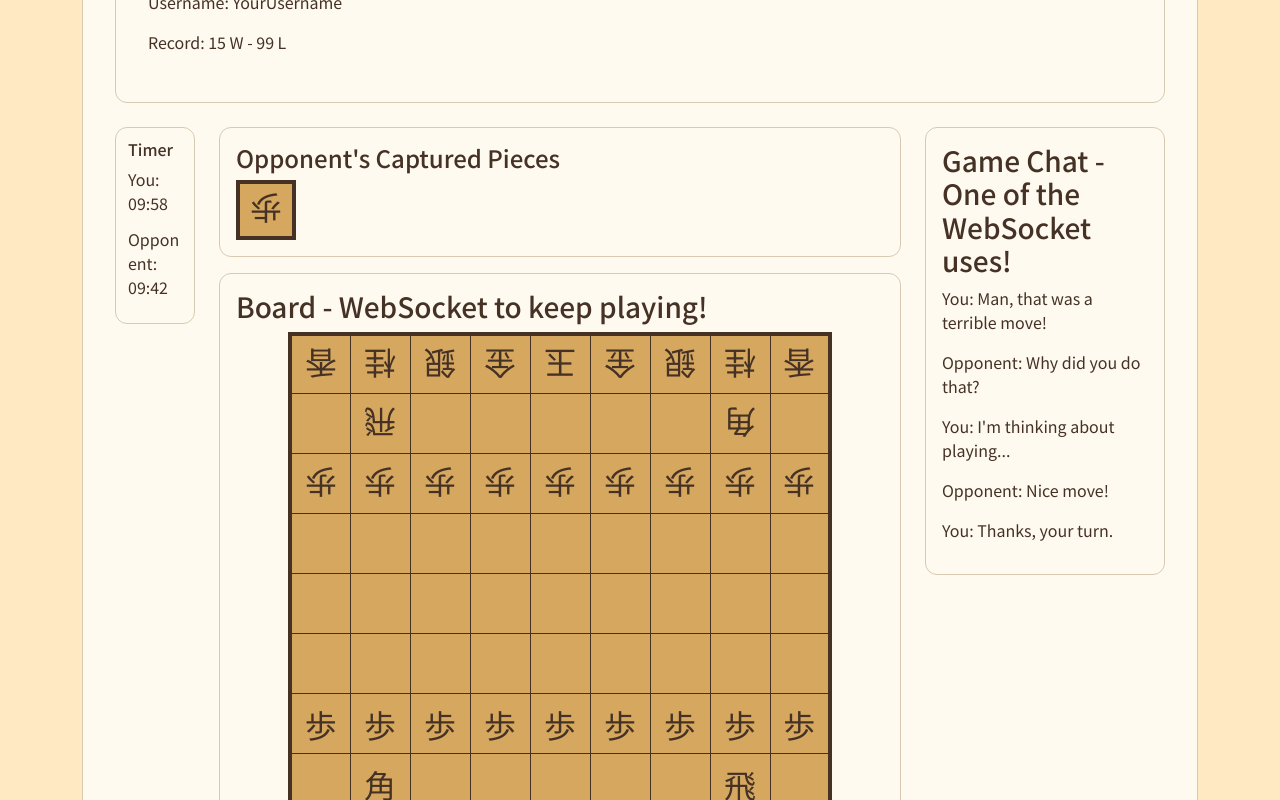
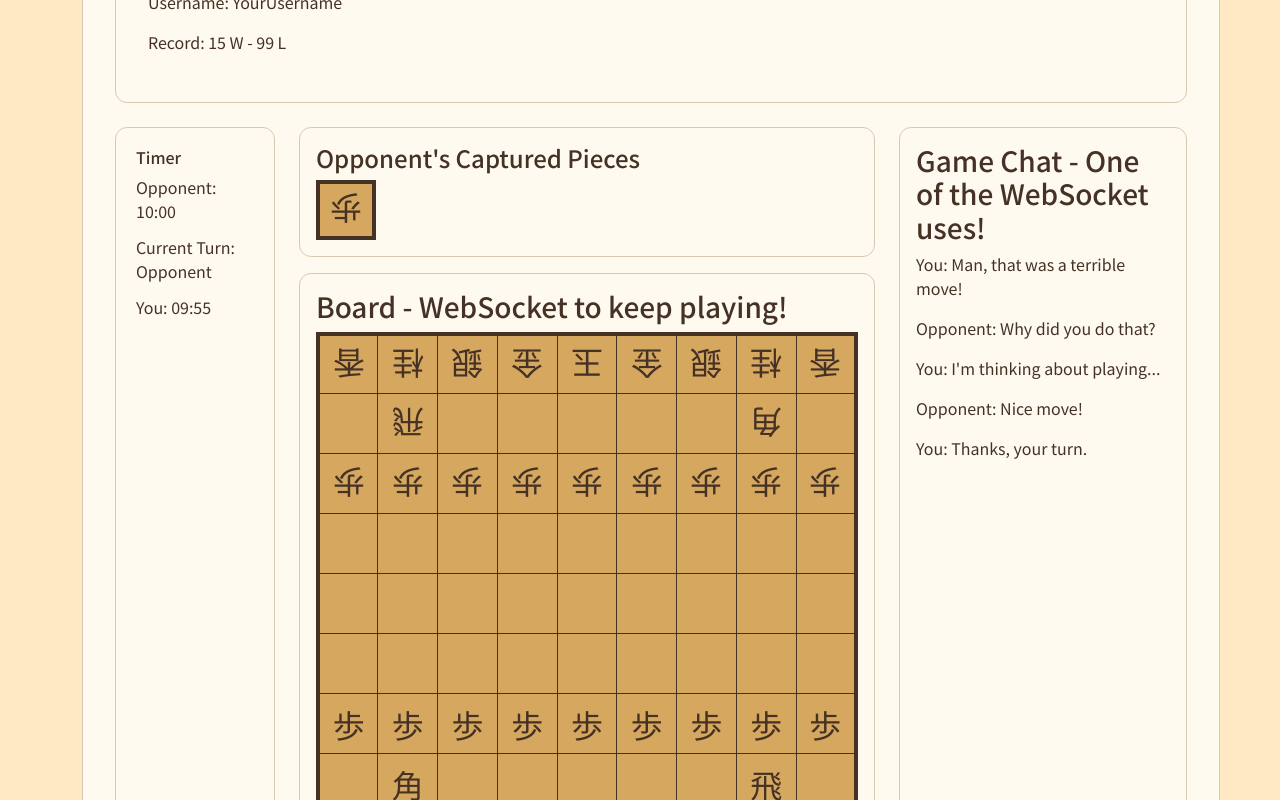
Before and after one commit to JaysterNumber1/startup, a React (Vite) app: page /play in a window 1280 px wide. Shown: the part 480-1280 px from the top of the page. Built offline with nearby package versions, Linux system fonts and the light colour scheme.

Commit message:
added mock timer + reworked layout a little bit

```diff
--- a/src/app.css
+++ b/src/app.css
@@ -118,15 +118,16 @@ footer a {
 
 #board-chat-layout {
     display: grid;
-    grid-template-columns: 5rem minmax(0, 1fr) minmax(13rem, 15rem);
+    grid-template-columns: 10rem minmax(36rem, 2fr) minmax(18rem, 1.25fr);
     gap: 1.5rem;
-    align-items: start;
+    align-items: stretch;
 }
 
 #timer-section {
+    display: flex;
+    flex-direction: column;
     margin: 0;
-    padding: 0.75rem;
-    overflow-wrap: anywhere;
+    padding: 1.25rem;
 }
 
 #timer-section h3 {
@@ -150,8 +151,16 @@ footer a {
     padding: 1rem;
 }
 
+#game-chat {
+    display: flex;
+    flex-direction: column;
+    min-height: 0;
+    overflow: hidden;
+}
+
 #live-chat {
-    max-height: 32rem;
+    flex: 1;
+    min-height: 0;
     overflow-y: auto;
 }
 
@@ -316,13 +325,22 @@ footer a {
     #board-chat-layout {
         grid-template-columns: 1fr;
     }
+
+    #timer-section,
+    #game-chat {
+        min-height: auto;
+    }
+
+    #game-chat {
+        height: auto !important;
+    }
+
+    #live-chat {
+        max-height: 18rem;
+    }
 }
 
 @media (max-width: 991.98px) {
-    #live-chat {
-        max-height: 18rem;
-    }
-
     footer {
         flex-direction: column;
         gap: 0.5rem;
--- a/src/play/play.jsx
+++ b/src/play/play.jsx
@@ -1,4 +1,4 @@
-import { useState, useEffect } from 'react';
+import { useState, useEffect, useRef } from 'react';
 import '/src/app.css';
 import { Piece } from './Piece';
 
@@ -64,14 +64,31 @@ const mockChatMessages = [
     { sender: 'You', text: 'Take your time.' }
 ];
 
+const TURN_DURATION_SECONDS = 5;
+
+const formatTime = (seconds) => {
+    const minutes = Math.floor(seconds / 60);
+    const remainingSeconds = seconds % 60;
+    return `${String(minutes).padStart(2, '0')}:${String(remainingSeconds).padStart(2, '0')}`;
+};
+
 export function Play() {
     const [board, setBoard] = useState(createInitialBoard);
     const [selectedSquare, setSelectedSquare] = useState(null);
+    const [timerState, setTimerState] = useState({
+        sente: 600,
+        gote: 600,
+        activePlayer: 'sente',
+        secondsInTurn: 0
+    });
     const [chatMessages, setChatMessages] = useState([
         { id: 'initial-1', sender: 'You', text: 'Man, that was a terrible move!' },
         { id: 'initial-2', sender: 'Opponent', text: 'Why did you do that?' },
         { id: 'initial-3', sender: 'You', text: "I'm thinking about playing..." }
     ]);
+    const chatContainerRef = useRef(null);
+    const boardColumnRef = useRef(null);
+    const [boardColumnHeight, setBoardColumnHeight] = useState(null);
     const [capturedPieces, setCapturedPieces] = useState(() => ({
         sente: [
             new Piece('sente-captured-pawn', '歩', 'sente'),
@@ -93,6 +110,51 @@ export function Play() {
         }, 2000);
 
         return () => window.clearInterval(intervalId);
+    }, []);
+
+    useEffect(() => {
+        const intervalId = window.setInterval(() => {
+            setTimerState((previous) => {
+                const activeTime = previous[previous.activePlayer];
+                if (activeTime === 0) {
+                    return previous;
+                }
+
+                const secondsInTurn = previous.secondsInTurn + 1;
+                const switchTurn = secondsInTurn === TURN_DURATION_SECONDS;
+                const nextPlayer = previous.activePlayer === 'sente' ? 'gote' : 'sente';
+
+                return {
+                    ...previous,
+                    [previous.activePlayer]: activeTime - 1,
+                    activePlayer: switchTurn ? nextPlayer : previous.activePlayer,
+                    secondsInTurn: switchTurn ? 0 : secondsInTurn
+                };
+            });
+        }, 1000);
+
+        return () => window.clearInterval(intervalId);
+    }, []);
+
+    useEffect(() => {
+        const chatContainer = chatContainerRef.current;
+        if (chatContainer) {
+            chatContainer.scrollTop = chatContainer.scrollHeight;
+        }
+    }, [chatMessages]);
+
+    useEffect(() => {
+        const boardColumn = boardColumnRef.current;
+        if (!boardColumn) {
+            return undefined;
+        }
+
+        const resizeObserver = new ResizeObserver(([entry]) => {
+            setBoardColumnHeight(entry.contentRect.height);
+        });
+        resizeObserver.observe(boardColumn);
+
+        return () => resizeObserver.disconnect();
     }, []);
 
     const handleCapturedPieceClick = (player, piece) => {
@@ -216,11 +278,14 @@ export function Play() {
                 <div id="board-chat-layout">
                     <section id="timer-section" className="play-area-sub-section">
                         <h3>Timer</h3>
-                        <p>You: 09:58</p>
-                        <p>Opponent: 09:42</p>
+                        <p>Opponent: {formatTime(timerState.gote)}</p>
+                        <p>
+                            Current Turn: {timerState.activePlayer === 'sente' ? 'You' : 'Opponent'}
+                        </p>
+                        <p>You: {formatTime(timerState.sente)}</p>
                     </section>
 
-                    <div id="board-column">
+                    <div id="board-column" ref={boardColumnRef}>
                         <section id="opponent-captured" className="play-area-sub-section">
                             <h4>Opponent's Captured Pieces</h4>
                             <div className="captured-pieces">
@@ -304,9 +369,13 @@ export function Play() {
                         </section>
                     </div>
 
-                    <section id="game-chat" className="play-area-sub-section">
+                    <section
+                        id="game-chat"
+                        className="play-area-sub-section"
+                        style={{ height: boardColumnHeight ? `${boardColumnHeight}px` : undefined }}
+                    >
                         <h3>Game Chat - One of the WebSocket uses!</h3>
-                        <div id="live-chat" aria-live="polite">
+                        <div id="live-chat" ref={chatContainerRef} aria-live="polite">
                             {chatMessages.map((message) => (
                                 <p key={message.id}>
                                     {message.sender}: {message.text}
@@ -322,10 +391,6 @@ export function Play() {
                         <p>▲ P-7f</p>
                     </div>
 
-                    <div id="turn">
-                        <h3>Turn:</h3>
-                        <p>Your Turn</p>
-                    </div>
                 </section>
 
                 <section id="move-notation" className="play-area-sub-section">
```
